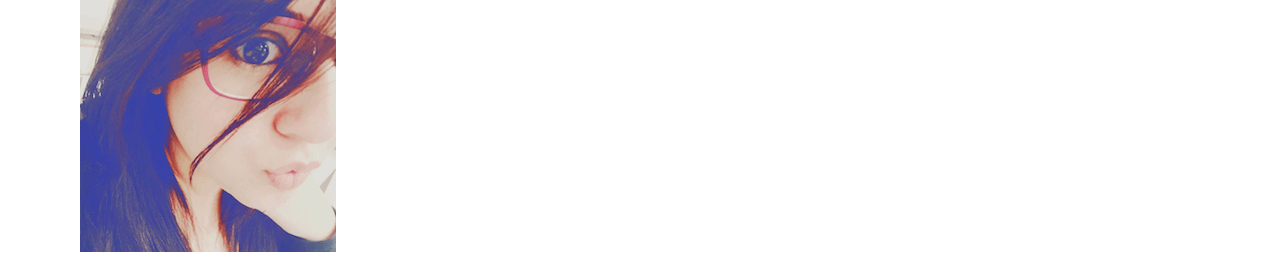
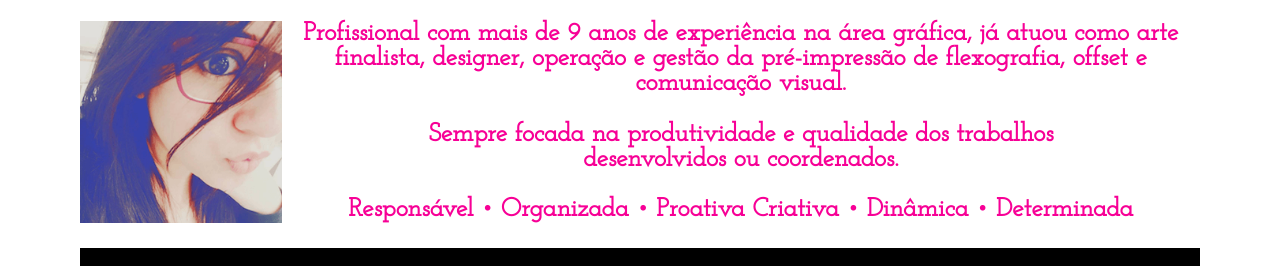
Before and after one commit to bertibruna/bertibruna.github.io, a plain HTML site: page sobre.html in a window 1280 px wide. Shown: the part 494-760 px from the top of the page. Drawn offline with Linux system fonts and the light colour scheme.

Commit message:
Update estilo.css

```diff
--- a/estilo.css
+++ b/estilo.css
@@ -81,6 +81,13 @@ section li a {
   color: black;
 }
 
+section>img {
+  margin: 0;
+  float: left;
+  width: 12.6em;
+
+}
+
 section figure {
   margin: 0;
   text-align: center;
```
